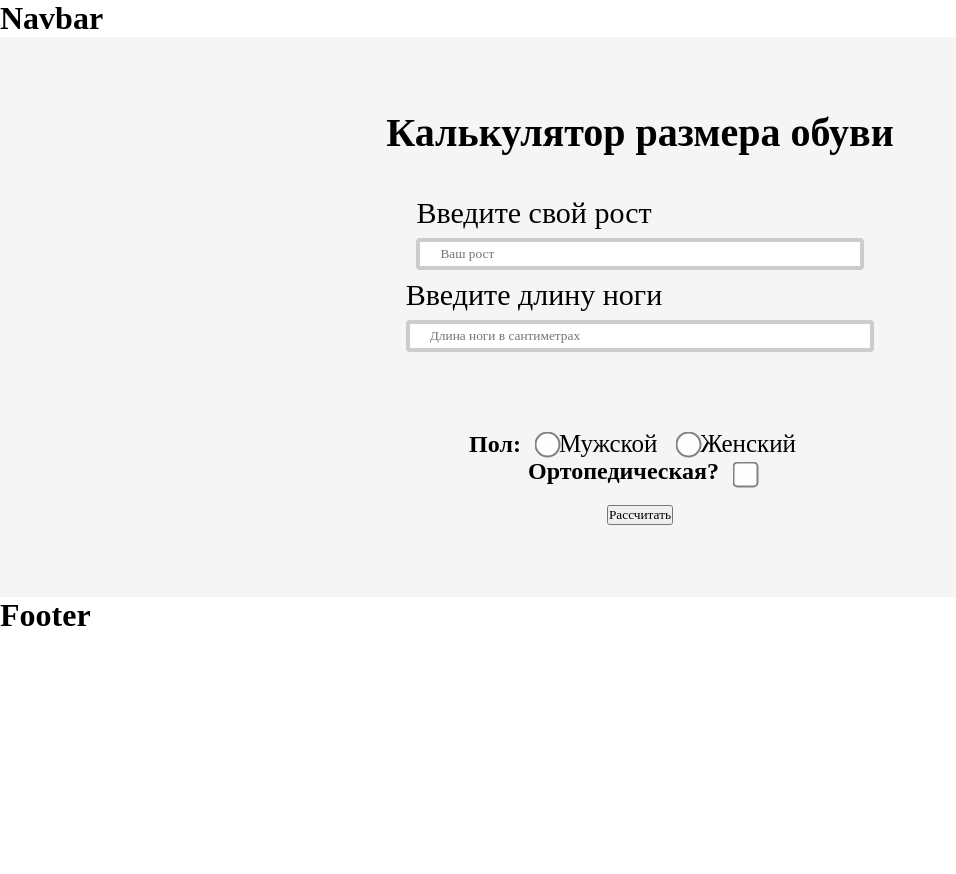
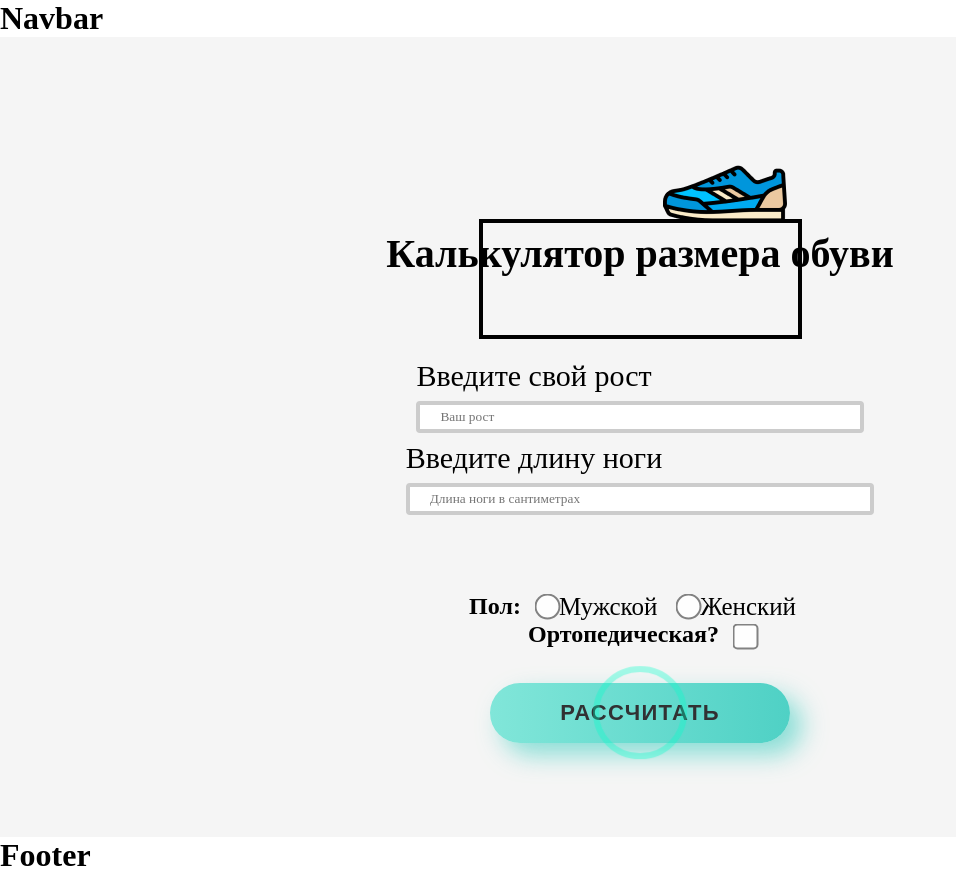
Before and after one commit to krivalex/3points-store-VUE3-MONGOdb, a Vue app: page / in a window 1280 px wide. Shown: the whole page, without its empty margins (0-956 px from the left). Before the commit the page ends 800 px from the top, so only its background shows below. Built offline with nearby package versions, Linux system fonts and the light colour scheme.

Commit message:
design reliaze 2

```diff
--- a/src/components/ContentMain.vue
+++ b/src/components/ContentMain.vue
@@ -1,6 +1,7 @@
 <template>
   <div class="content-main">
-    <h1>Калькулятор размера обуви</h1>
+    <img src="../assets/head.png" alt="logo">
+    <h1 class="heading">Калькулятор размера обуви</h1>
     <div class="input-group">
 
       <div class="height">
@@ -39,6 +40,10 @@
     </div>
 
     <div class="calc-button">
+      <span></span>
+      <span></span>
+      <span></span>
+      <span></span>
       <button class="button" type="submit" @click="calculate">Рассчитать</button>
     </div>
 
@@ -104,7 +109,7 @@ export default {
   flex-direction: column;
   align-items: center;
   justify-content: center;
-  height: 70vh;
+  height: 100vh;
   width: 100vw;
   background-color: #f5f5f5;
 }
@@ -150,6 +155,15 @@ export default {
   width: 100%;
 }
 
+.input {
+  width: 100%;
+  height: 30px;
+  border: 4px solid #ccc;
+  border-radius: 4px;
+  padding: 12px 20px;
+  margin: 4px 0;
+  box-sizing: border-box;
+}
 
 .input:focus {
   border: 4px solid rgb(255, 149, 2);
@@ -213,4 +227,91 @@ export default {
   opacity: 0.9;
   cursor: pointer;
 }
+
+.heading {
+  position: absolute;
+  top: 230px;
+}
+
+.button {
+  min-width: 300px;
+  min-height: 60px;
+  font-family: 'Nunito', sans-serif;
+  font-size: 22px;
+  text-transform: uppercase;
+  letter-spacing: 1.3px;
+  font-weight: 700;
+  color: #313133;
+  background: #4FD1C5;
+  background: linear-gradient(90deg, rgba(129, 230, 217, 1) 0%, rgba(79, 209, 197, 1) 100%);
+  border: none;
+  border-radius: 1000px;
+  box-shadow: 12px 12px 24px rgba(79, 209, 197, .64);
+  transition: all 0.3s ease-in-out 0s;
+  cursor: pointer;
+  outline: none;
+  position: relative;
+  padding: 10px;
+  margin-top: 15px;
+}
+
+button::before {
+  content: '';
+  border-radius: 1000px;
+  min-width: calc(300px + 12px);
+  min-height: calc(60px + 12px);
+  border: 6px solid #00FFCB;
+  box-shadow: 0 0 60px rgba(0, 255, 203, .64);
+  position: absolute;
+  top: 50%;
+  left: 50%;
+  transform: translate(-50%, -50%);
+  opacity: 0;
+  transition: all .3s ease-in-out 0s;
+}
+
+.button:hover,
+.button:focus {
+  color: #313133;
+  transform: translateY(-6px);
+}
+
+button:hover::before,
+button:focus::before {
+  opacity: 1;
+}
+
+button::after {
+  content: '';
+  width: 30px;
+  height: 30px;
+  border-radius: 100%;
+  border: 6px solid #00FFCB;
+  position: absolute;
+  z-index: 1;
+  top: 50%;
+  left: 50%;
+  transform: translate(-50%, -50%);
+  animation: ring 1.5s infinite;
+}
+
+button:hover::after,
+button:focus::after {
+  animation: none;
+  display: none;
+}
+
+@keyframes ring {
+  0% {
+    width: 30px;
+    height: 30px;
+    opacity: 0.8;
+  }
+
+  100% {
+    width: 120px;
+    height: 120px;
+    opacity: 0;
+  }
+}
 </style>
```
Also changed, not shown: src/assets/head.png (added).
